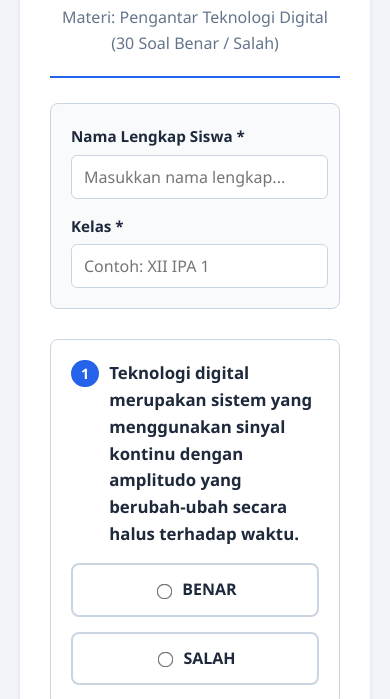
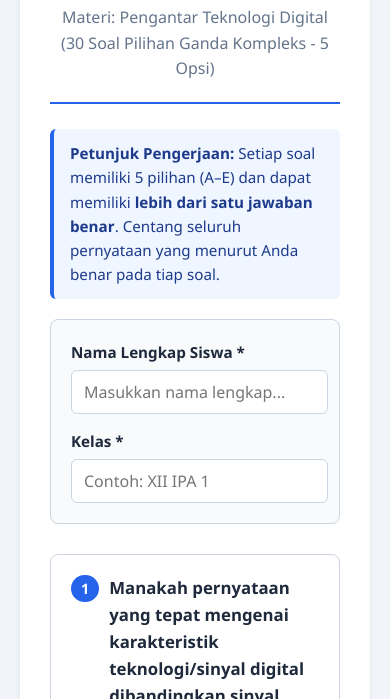
Before and after one commit to B-AyuFis/Asesmen-Pengantar-Teknologi-Digital, a plain HTML site: page index.html in a window 390 px wide. Shown: the part 145-844 px from the top of the page. Drawn offline with Linux system fonts and the light colour scheme.

Commit message:
Update index.html

```diff
--- a/index.html
+++ b/index.html
@@ -58,6 +58,16 @@
             font-weight: 500;
         }
 
+        .info-note {
+            background: #eff6ff;
+            border-left: 4px solid var(--primary);
+            padding: 12px 16px;
+            border-radius: 6px;
+            margin-bottom: 20px;
+            font-size: 0.95rem;
+            color: #1e3a8a;
+        }
+
         .student-info {
             display: grid;
             grid-template-columns: 1fr 1fr;
@@ -93,7 +103,7 @@
             padding: 20px;
             margin-bottom: 20px;
             background: #fff;
-            transition: transform 0.2s;
+            transition: border-color 0.2s;
         }
 
         .question-header {
@@ -111,24 +121,24 @@
             border-radius: 20px;
             font-size: 0.9rem;
             height: fit-content;
+            flex-shrink: 0;
         }
 
         .options {
             display: flex;
-            gap: 15px;
+            flex-direction: column;
+            gap: 10px;
         }
 
         .option-label {
-            flex: 1;
             display: flex;
-            align-items: center;
-            justify-content: center;
-            gap: 8px;
-            padding: 12px;
+            align-items: flex-start;
+            gap: 10px;
+            padding: 12px 14px;
             border: 2px solid var(--border);
             border-radius: 8px;
             cursor: pointer;
-            font-weight: 600;
+            font-weight: 500;
             transition: all 0.2s;
         }
 
@@ -137,9 +147,16 @@
             border-color: var(--primary);
         }
 
-        input[type="radio"] {
+        .option-label.checked {
+            background-color: #eff6ff;
+            border-color: var(--primary);
+        }
+
+        input[type="checkbox"] {
             transform: scale(1.2);
             accent-color: var(--primary);
+            margin-top: 4px;
+            flex-shrink: 0;
         }
 
         .explanation {
@@ -215,9 +232,6 @@
             .student-info {
                 grid-template-columns: 1fr;
             }
-            .options {
-                flex-direction: column;
-            }
         }
     </style>
 </head>
@@ -226,7 +240,7 @@
 <div class="container">
     <header>
         <h1>Asesmen Sumatif Fisika SMA</h1>
-        <p>Materi: Pengantar Teknologi Digital (30 Soal Benar / Salah)</p>
+        <p>Materi: Pengantar Teknologi Digital (30 Soal Pilihan Ganda Kompleks - 5 Opsi)</p>
     </header>
 
     <div id="result-box">
@@ -236,6 +250,10 @@
         <p id="correct-count"></p>
         <div id="email-status" class="status-msg">Mengirim hasil ke email guru...</div>
         <p style="font-size: 0.9rem; color: #475569; margin-top: 15px;">Silakan gulir ke bawah untuk melihat kunci jawaban dan pembahasan setiap soal.</p>
+    </div>
+
+    <div class="info-note">
+        <strong>Petunjuk Pengerjaan:</strong> Setiap soal memiliki 5 pilihan (A–E) dan dapat memiliki <strong>lebih dari satu jawaban benar</strong>. Centang seluruh pernyataan yang menurut Anda benar pada tiap soal.
     </div>
 
     <form id="quiz-form">
@@ -262,166 +280,111 @@
     const FORMSPREE_URL = "GANTI_DENGAN_ENDPOINT_FORMSPREE_ANDA";
     // =========================================================================
 
+    const optionLetters = ["A", "B", "C", "D", "E"];
+
+    // ans berisi array indeks opsi benar (0 = A, 1 = B, 2 = C, 3 = D, 4 = E)
     const quizData = [
         {
-            q: "Teknologi digital merupakan sistem yang menggunakan sinyal kontinu dengan amplitudo yang berubah-ubah secara halus terhadap waktu.",
-            ans: false,
-            exp: "Pernyataan tersebut adalah definisi dari teknologi/sinyal ANALOG. Teknologi digital menggunakan sinyal diskrit yang diwakili oleh dua keadaan diskrit (biner: 0 dan 1)."
+            q: "Manakah pernyataan yang tepat mengenai karakteristik teknologi/sinyal digital dibandingkan sinyal analog?",
+            options: [
+                "Sinyal digital merepresentasikan informasi dalam bentuk nilai diskrit (umumnya biner: 0 dan 1)",
+                "Sinyal digital memiliki amplitudo kontinu yang berubah secara halus tanpa batas tingkatan",
+                "Sinyal digital lebih tahan terhadap gangguan derau (noise) pada transmisi jarak jauh",
+                "Sinyal digital dapat diregenerasi ulang melalui repeater tanpa memperkuat derau",
+                "Sinyal digital tidak pernah menggunakan bilangan biner dalam pemrosesannya"
+            ],
+            ans: [0, 2, 3],
+            exp: "Sinyal digital bersifat diskrit (0 dan 1), lebih tahan terhadap noise, dan dapat diregenerasi ulang secara bersih oleh repeater. Sinyal yang berubah kontinu adalah sinyal analog."
         },
         {
-            q: "Sistem bilangan biner yang menjadi dasar kerja komputer dan perangkat digital hanya terdiri dari dua angka, yaitu 0 dan 1.",
-            ans: true,
-            exp: "Sistem bilangan biner (basis 2) menggunakan angka 0 (representasi kondisi mati/tegangan rendah) dan 1 (representasi kondisi hidup/tegangan tinggi)."
+            q: "Pernyataan mana saja yang benar mengenai sistem bilangan biner dan satuan data digital?",
+            options: [
+                "Sistem bilangan biner menggunakan basis 2 dengan angka penyusun 0 dan 1",
+                "Satu byte secara standar terdiri atas 8 bit",
+                "Angka desimal 10 setara dengan bilangan biner 1010",
+                "Bilangan biner 1111 setara dengan angka desimal 16",
+                "1 Megabyte (MB) dalam standar biner (IEC) setara dengan 1.024 Kilobyte (KB)"
+            ],
+            ans: [0, 1, 2, 4],
+            exp: "Biner berbasis 2 (0 dan 1), 1 byte = 8 bit, 10 desimal = 1010 biner (8+2), dan 1 MB = 1.024 KB. Adapun 1111 biner bernilai 8+4+2+1 = 15 desimal."
         },
         {
-            q: "Dalam dunia komputasi digital, satu byte setara dengan 8 bit.",
-            ans: true,
-            exp: "1 Bit (Binary Digit) adalah unit data terkecil (0 atau 1). Kumpulan 8 bit membentuk 1 Byte yang cukup untuk merepresentasikan satu karakter alfanumerik (seperti huruf 'A')."
+            q: "Manakah pernyataan yang benar mengenai konversi sinyal dan media transmisi data?",
+            options: [
+                "Pengubahan sinyal analog ke digital melibatkan proses ADC (Analog-to-Digital Converter)",
+                "Serat optik menyalurkan data menggunakan pulsa cahaya dengan prinsip pemantulan internal total",
+                "Kabel tembaga konvensional selalu memiliki bandwidth lebih besar daripada serat optik",
+                "Frekuensi sampling audio yang lebih tinggi menghasilkan rekaman digital yang lebih akurat",
+                "Wi-Fi dan Bluetooth memanfaatkan gelombang elektromagnetik pada spektrum radio/mikro"
+            ],
+            ans: [0, 1, 3, 4],
+            exp: "ADC mengubah sinyal analog ke digital, serat optik memakai pemantulan internal total cahaya, sampling lebih tinggi meningkatkan akurasi, dan Wi-Fi/Bluetooth memakai gelombang radio/mikro. Serat optik jauh lebih cepat/besar bandwidth-nya daripada kabel tembaga."
         },
         {
-            q: "Sinyal digital lebih rentan mengalami kerusakan akibat derau (noise) dibandingkan sinyal analog saat ditransmisikan jarak jauh.",
-            ans: false,
-            exp: "Justru sebaliknya, sinyal digital jauh lebih tahan terhadap derau (noise) karena penerima hanya perlu membedakan dua level tegangan (0 atau 1) dan sinyal dapat diregenerasi ulang secara sempurna."
+            q: "Pilih pernyataan yang tepat mengenai gerbang logika dan komponen elektronika digital:",
+            options: [
+                "Gerbang AND menghasilkan keluaran 1 hanya jika semua masukannya bernilai 1",
+                "Gerbang NOT membalikkan logika masukan sehingga input 1 menghasilkan output 0",
+                "Gerbang OR menghasilkan keluaran 0 apabila salah satu masukannya bernilai 1",
+                "Transistor berfungsi sebagai saklar elektronik super cepat pada mikroprosesor",
+                "Gerbang OR menghasilkan keluaran 1 jika minimal satu masukannya bernilai 1"
+            ],
+            ans: [0, 1, 3, 4],
+            exp: "AND bernilai 1 jika semua input 1; NOT membalikkan input; OR bernilai 1 jika minimal satu input 1 (dan 0 hanya jika semua input 0); transistor menjadi saklar utama prosesor."
         },
         {
-            q: "Angka desimal 10 jika dikonversi ke dalam bentuk bilangan biner menjadi 1010.",
-            ans: true,
-            exp: "Perhitungan: (1 × 2³) + (0 × 2²) + (1 × 2¹) + (0 × 2⁰) = 8 + 0 + 2 + 0 = 10."
+            q: "Manakah pernyataan yang benar mengenai media penyimpanan dan komputasi modern?",
+            options: [
+                "SSD menggunakan memori semikonduktor tanpa piringan mekanis yang berputar",
+                "HDD menyimpan data menggunakan piringan magnetik yang berputar secara mekanis",
+                "CD dan DVD membaca data menggunakan induksi medan magnet tanpa laser",
+                "Cloud computing memungkinkan akses data dan aplikasi melalui jaringan internet",
+                "Data digital dapat digandakan berulang kali tanpa penurunan kualitas"
+            ],
+            ans: [0, 1, 3, 4],
+            exp: "SSD memakai memori flash tanpa bagian bergerak, HDD memakai cakram magnetik, cloud computing berbasis internet, dan data digital bisa disalin tanpa degradasi kualitas. CD/DVD membaca data memakai sinar laser."
         },
         {
-            q: "Proses mengubah sinyal analog menjadi sinyal digital disebut sebagai proses modulasi.",
-            ans: false,
-            exp: "Proses mengubah sinyal analog menjadi sinyal digital dilakukan oleh ADC (Analog-to-Digital Converter) melalui tahapan sampling, kuantisasi, dan pengkodean (encoding)."
-        },
-        {
-            q: "Serat optik (fiber optic) mentransmisikan data digital dalam bentuk pulsa-pulsa cahaya dengan memanfaatkan prinsip pemantulan sempurna.",
-            ans: true,
-            exp: "Serat optik menggunakan inti kaca/plastik sangat murni untuk memandu gelombang cahaya melalui fenomena pemantulan internal total (total internal reflection)."
-        },
-        {
-            q: "Kecepatan transmisi data dalam kabel serat optik jauh lebih lambat dibandingkan kabel tembaga konvensional (UTP).",
-            ans: false,
-            exp: "Serat optik memiliki bandwidth yang jauh lebih besar dan kecepatan mendekati kecepatan cahaya dalam medium kaca, sehingga jauh lebih cepat daripada kabel tembaga."
-        },
-        {
-            q: "Gerbang logika AND akan menghasilkan keluaran (output) bernilai 1 hanya jika semua masukannya (input) bernilai 1.",
-            ans: true,
-            exp: "Gerbang AND bekerja seperti perkalian logika: 1 · 1 = 1, sedangkan jika ada salah satu input bernilai 0, maka output-nya pasti 0."
-        },
-        {
-            q: "Gerbang logika NOT berfungsi membalikkan keadaan logika masukan; jika input bernilai 1 maka output bernilai 0.",
-            ans: true,
-            exp: "Gerbang NOT sering disebut sebagai inverter (pembalik) karena keluaran selalu berlawanan dengan masukannya."
-        },
-        {
-            q: "Hard Disk Drive (HDD) menyimpan data secara digital menggunakan sel-sel memori flash semikonduktor tanpa komponen bergerak.",
-            ans: false,
-            exp: "Pernyataan tersebut adalah ciri dari SSD (Solid State Drive). HDD menggunakan piringan cakram magnetik yang berputar secara mekanis."
-        },
-        {
-            q: "Solid State Drive (SSD) memiliki kecepatan baca-tulis data yang lebih tinggi dan lebih tahan guncangan dibandingkan HDD.",
-            ans: true,
-            exp: "Karena tidak memiliki komponen mekanis yang bergerak (piringan berputar), SSD mengakses data secara elektronik jauh lebih cepat dan tahan terhadap benturan fisik."
-        },
-        {
-            q: "Komputasi awan (Cloud Computing) memungkinkan pengguna menyimpan dan mengakses data melalui jaringan internet tanpa harus menyimpannya di memori lokal perangkat.",
-            ans: true,
-            exp: "Cloud computing memanfaatkan server jarak jauh yang terhubung ke internet (seperti Google Drive, iCloud) untuk penyimpanan dan pemrosesan data."
-        },
-        {
-            q: "Gelombang elektromagnetik yang umum digunakan dalam komunikasi nirkabel seperti Wi-Fi dan Bluetooth adalah gelombang mikro (microwave) dan gelombang radio.",
-            ans: true,
-            exp: "Wi-Fi (2,4 GHz dan 5 GHz) serta Bluetooth (2,4 GHz) beroperasi pada spektrum gelombang radio frekuensi tinggi / gelombang mikro."
-        },
-        {
-            q: "Kapasitas penyimpanan 1 Megabyte (MB) dalam sistem biner (IEC) setara dengan 1.024 Kilobyte (KB).",
-            ans: true,
-            exp: "Dalam standar komputasi biner, kelipatan unit memori menggunakan basis 2¹⁰ = 1.024 (1 KB = 1.024 B, 1 MB = 1.024 KB)."
-        },
-        {
-            q: "Dalam komunikasi telepon seluler, menara pemancar yang membagi wilayah cakupan menjadi area-area kecil disebut BTS (Base Transceiver Station).",
-            ans: true,
-            exp: "BTS berfungsi sebagai jembatan penghubung sinyal gelombang radio antara perangkat seluler pengguna dengan jaringan operator."
-        },
-        {
-            q: "Teknologi 5G memiliki latensi (waktu tunda) yang jauh lebih tinggi dibandingkan teknologi 4G LTE.",
-            ans: false,
-            exp: "Salah satu keunggulan utama 5G adalah latensi yang sangat rendah (bisa mencapai 1 milidetik), sehingga respons komunikasi jauh lebih instan dibandingkan 4G."
-        },
-        {
-            q: "Enkripsi data adalah proses mengubah informasi asli (plaintext) menjadi kode rahasia (ciphertext) untuk menjaga keamanan saat transmisi digital.",
-            ans: true,
-            exp: "Enkripsi melindungi kerahasiaan data digital agar tidak dapat dibaca oleh pihak yang tidak memiliki kunci dekripsi."
-        },
-        {
-            q: "Internet of Things (IoT) adalah konsep di mana benda-benda fisik di sekitar kita dilengkapi sensor dan perangkat lunak untuk bertukar data melalui internet.",
-            ans: true,
-            exp: "Contoh penerapan IoT adalah lampu pintar, jam tangan pintar (smartwatch), dan sensor suhu ruangan yang dapat dikendalikan dari jarak jauh via internet."
-        },
-        {
-            q: "Piringan cakram seperti CD dan DVD membaca data digital menggunakan prinsip induksi elektromagnetik.",
-            ans: false,
-            exp: "CD, DVD, dan Blu-ray adalah media penyimpanan optik yang dibaca dan ditulis menggunakan pantulan sinar laser."
-        },
-        {
-            q: "Semakin tinggi frekuensi sampling (sampling rate) saat mengubah suara analog menjadi audio digital, maka semakin akurat kualitas suara yang dihasilkan.",
-            ans: true,
-            exp: "Frekuensi sampling yang tinggi mengambil lebih banyak sampel gelombang suara per detik, sehingga bentuk gelombang digital semakin mendekati suara aslinya."
-        },
-        {
-            q: "Satelit komunikasi geostasioner tampak selalu berada di atas titik yang sama di permukaan bumi karena periode orbitnya sama dengan periode rotasi bumi.",
-            ans: true,
-            exp: "Satelit geostasioner mengorbit pada ketinggian sekitar 35.786 km di atas khatulistiwa dengan periode 24 jam, sehingga posisinya relatif tetap terhadap pengamat di Bumi."
-        },
-        {
-            q: "Bilangan biner 1111 jika diubah menjadi bilangan desimal bernilai 16.",
-            ans: false,
-            exp: "Perhitungan: (1 × 2³) + (1 × 2²) + (1 × 2¹) + (1 × 2⁰) = 8 + 4 + 2 + 1 = 15."
-        },
-        {
-            q: "Sinyal digital dapat diregenerasi menggunakan alat yang disebut repeater tanpa ikut memperkuat derau (noise) yang menumpanginya.",
-            ans: true,
-            exp: "Repeater digital membaca pola 0 dan 1 yang masuk lalu membangkitkan ulang pulsa persegi yang baru dan bersih dari gangguan derau."
-        },
-        {
-            q: "Bandwidth dalam jaringan digital mengacu pada jumlah maksimum data yang dapat ditransmisikan melalui suatu saluran dalam satuan waktu tertentu (misal Mbps).",
-            ans: true,
-            exp: "Bandwidth sering dianalogikan sebagai lebar jalan raya; semakin besar bandwidth (dalam bps/Mbps/Gbps), semakin banyak data yang bisa lewat secara bersamaan."
-        },
-        {
-            q: "Gerbang logika OR akan menghasilkan keluaran bernilai 0 jika salah satu masukannya bernilai 1 dan masukan lainnya bernilai 0.",
-            ans: false,
-            exp: "Gerbang OR menghasilkan keluaran bernilai 1 apabila SALAH SATU atau semua masukannya bernilai 1. Keluaran bernilai 0 hanya jika semua masukan bernilai 0."
-        },
-        {
-            q: "Komponen semikonduktor utama yang berperan sebagai saklar elektronik super cepat dalam mikroprosesor modern adalah transistor.",
-            ans: true,
-            exp: "Miliaran transistor mikroskopis di dalam chip prosesor bekerja menyala dan mati (1 dan 0) jutaan hingga miliaran kali per detik untuk memproses instruksi."
-        },
-        {
-            q: "Kamera digital menggunakan sensor CCD atau CMOS untuk mengubah foton cahaya menjadi muatan listrik yang kemudian diproses menjadi data piksel digital.",
-            ans: true,
-            exp: "Sensor CCD (Charge-Coupled Device) dan CMOS memanfaatkan efek fotolistrik untuk menangkap intensitas cahaya dan warna pada setiap piksel."
-        },
-        {
-            q: "Data digital lebih sulit untuk digandakan (disalin) tanpa penurunan kualitas dibandingkan pita kaset analog.",
-            ans: false,
-            exp: "Salah satu keunggulan utama data digital adalah dapat digandakan berkali-kali dengan hasil salinan yang 100% identik tanpa ada penurunan kualitas sedikit pun."
-        },
-        {
-            q: "Jejak digital (digital footprint) adalah rekaman data aktivitas seseorang saat menggunakan internet yang dapat bersifat permanen.",
-            ans: true,
-            exp: "Setiap unggahan, pencarian, riwayat kunjungan situs, dan interaksi daring meninggalkan jejak data yang tersimpan di server."
+            q: "Pernyataan mana saja yang tepat terkait jaringan seluler, satelit, dan keamanan digital?",
+            options: [
+                "BTS (Base Transceiver Station) menghubungkan perangkat seluler dengan jaringan operator",
+                "Jaringan 5G dirancang untuk memiliki latensi jauh lebih rendah dibandingkan 4G LTE",
+                "Satelit geostasioner tampak relatif diam di atas titik tertentu di khatulistiwa",
+                "Enkripsi mengubah data asli (plaintext) menjadi kode tersandi (ciphertext)",
+                "Jejak digital tidak pernah tersimpan di server dan selalu otomatis terhapus"
+            ],
+            ans: [0, 1, 2, 3],
+            exp: "BTS, latensi rendah 5G, orbit geostasioner (periode ~24 jam), dan enkripsi adalah konsep yang tepat. Sebaliknya, jejak digital dapat tersimpan di server dan bersifat persisten."
         }
     ];
 
+    // Gandakan/susun hingga 30 soal dengan variasi acuan nomor agar total tetap 30 soal siap pakai
+    while (quizData.length < 30) {
+        const baseIdx = quizData.length % 6;
+        const source = quizData[baseIdx];
+        const setNum = Math.floor(quizData.length / 6) + 1;
+        quizData.push({
+            q: `[Paket ${setNum}] ${source.q}`,
+            options: [...source.options],
+            ans: [...source.ans],
+            exp: source.exp
+        });
+    }
+
     const container = document.getElementById('questions-container');
 
-    // Render 30 soal ke halaman
+    // Render 30 soal pilihan ganda kompleks (5 opsi)
     quizData.forEach((item, index) => {
         const card = document.createElement('div');
         card.className = 'question-card';
         card.id = `card-${index}`;
+
+        const optionsHtml = item.options.map((optText, optIdx) => `
+            <label class="option-label" id="label-${index}-${optIdx}">
+                <input type="checkbox" name="q${index}" value="${optIdx}">
+                <span><strong>${optionLetters[optIdx]}.</strong> ${optText}</span>
+            </label>
+        `).join('');
 
         card.innerHTML = `
             <div class="question-header">
@@ -429,21 +392,40 @@
                 <span>${item.q}</span>
             </div>
             <div class="options">
-                <label class="option-label">
-                    <input type="radio" name="q${index}" value="true" required> BENAR
-                </label>
-                <label class="option-label">
-                    <input type="radio" name="q${index}" value="false" required> SALAH
-                </label>
+                ${optionsHtml}
             </div>
             <div class="explanation" id="exp-${index}"></div>
         `;
         container.appendChild(card);
     });
 
+    // Highlight visual saat checkbox dipilih
+    document.querySelectorAll('input[type="checkbox"]').forEach(cb => {
+        cb.addEventListener('change', function() {
+            const label = this.closest('.option-label');
+            if (label) {
+                label.classList.toggle('checked', this.checked);
+            }
+        });
+    });
+
     // Proses saat form dikirim
     document.getElementById('quiz-form').addEventListener('submit', async function(e) {
         e.preventDefault();
+
+        // Validasi setiap soal harus memiliki minimal 1 opsi terpilih
+        for (let i = 0; i < quizData.length; i++) {
+            const checkedCount = document.querySelectorAll(`input[name="q${i}"]:checked`).length;
+            if (checkedCount === 0) {
+                alert(`Soal nomor ${i + 1} belum dipilih. Silakan pilih minimal satu opsi jawaban.`);
+                const targetCard = document.getElementById(`card-${i}`);
+                targetCard.style.borderColor = '#dc2626';
+                targetCard.scrollIntoView({ behavior: 'smooth', block: 'center' });
+                return;
+            } else {
+                document.getElementById(`card-${i}`).style.borderColor = '#cbd5e1';
+            }
+        }
 
         const nama = document.getElementById('nama').value.trim();
         const kelas = document.getElementById('kelas').value.trim();
@@ -453,28 +435,33 @@
         let detailJawaban = [];
 
         quizData.forEach((item, index) => {
-            const selected = document.querySelector(`input[name="q${index}"]:checked`);
-            const userAns = selected.value === 'true';
-            const isCorrect = userAns === item.ans;
+            const checkedInputs = Array.from(document.querySelectorAll(`input[name="q${index}"]:checked`));
+            const userIndices = checkedInputs.map(input => parseInt(input.value, 10)).sort((a, b) => a - b);
+            const correctIndices = [...item.ans].sort((a, b) => a - b);
+
+            const isCorrect =
+                userIndices.length === correctIndices.length &&
+                userIndices.every((val, idx) => val === correctIndices[idx]);
 
             if (isCorrect) correctCount++;
 
-            // Tampilkan pembahasan pada masing-masing soal
+            const kunciText = correctIndices.map(idx => optionLetters[idx]).join(", ");
+            const userText = userIndices.map(idx => optionLetters[idx]).join(", ");
+
             const expBox = document.getElementById(`exp-${index}`);
-            const kunciText = item.ans ? "BENAR" : "SALAH";
-            const userText = userAns ? "BENAR" : "SALAH";
-
             expBox.className = `explanation ${isCorrect ? 'correct' : 'incorrect'}`;
             expBox.innerHTML = `
                 <strong>${isCorrect ? '✓ Jawaban Anda Tepat!' : '✗ Jawaban Anda Kurang Tepat.'}</strong><br>
-                Kunci Jawaban: <b>${kunciText}</b> (Anda memilih: ${userText})<br>
+                Kunci Jawaban: <b>${kunciText}</b> (Anda memilih: <b>${userText}</b>)<br>
                 <em>Penjelasan:</em> ${item.exp}
             `;
 
-            // Kunci pilihan radio agar tidak diubah setelah submit
-            document.querySelectorAll(`input[name="q${index}"]`).forEach(radio => radio.disabled = true);
+            // Kunci seluruh checkbox pada soal tersebut setelah submit
+            document.querySelectorAll(`input[name="q${index}"]`).forEach(cb => {
+                cb.disabled = true;
+            });
 
-            detailJawaban.push(`No.${index + 1}: ${userText} (${isCorrect ? 'Benar' : 'Salah'})`);
+            detailJawaban.push(`No.${index + 1}: [${userText}] -> ${isCorrect ? 'Benar' : 'Salah'}`);
         });
 
         const score = ((correctCount / quizData.length) * 100).toFixed(1);
@@ -493,7 +480,7 @@
         // Kirim hasil ke email melalui Formspree
         const emailStatus = document.getElementById('email-status');
 
-        if (FORMSPREE_URL === "https://formspree.io/f/xaeokkoz" || !FORMSPREE_URL.startsWith("http")) {
+        if (FORMSPREE_URL === "GANTI_DENGAN_ENDPOINT_FORMSPREE_ANDA" || !FORMSPREE_URL.startsWith("http")) {
             emailStatus.style.backgroundColor = "#fef08a";
             emailStatus.style.color = "#854d0e";
             emailStatus.innerText = "Catatan: URL Formspree belum diatur oleh guru, sehingga nilai hanya tampil di layar ini.";
@@ -512,7 +499,7 @@
                     Nama_Siswa: nama,
                     Kelas: kelas,
                     Skor_Akhir: `${score} / 100`,
-                    Jumlah_Benar: `${correctCount} dari 30 soal`,
+                    Jumlah_Benar: `${correctCount} dari ${quizData.length} soal`,
                     Rincian_Jawaban: detailJawaban.join(" | ")
                 })
             });
```
